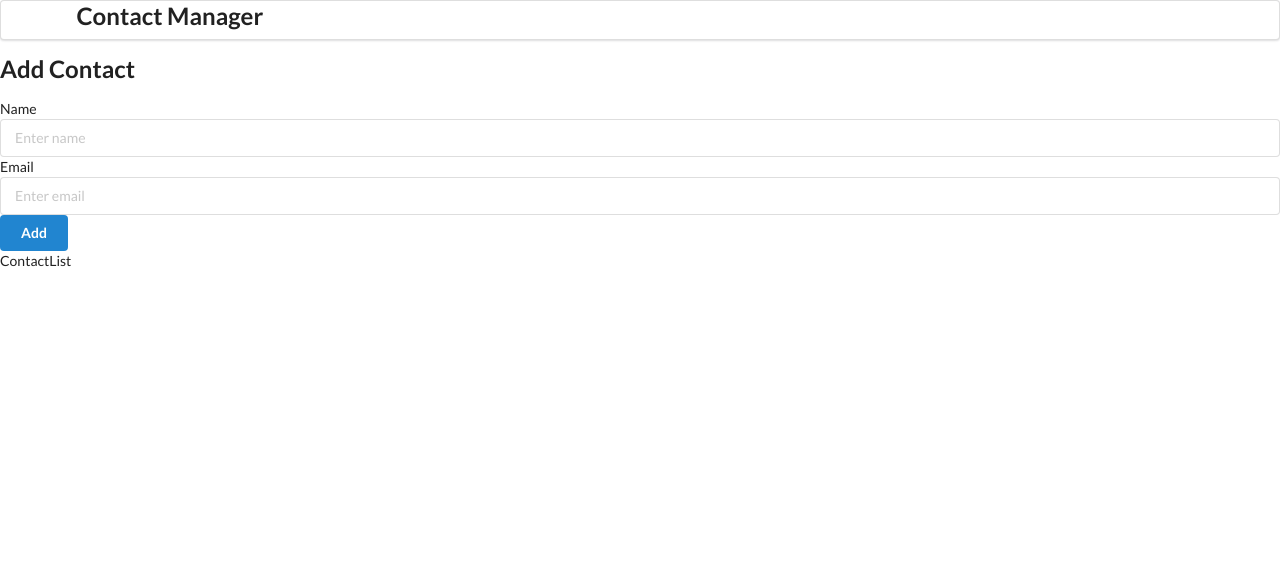
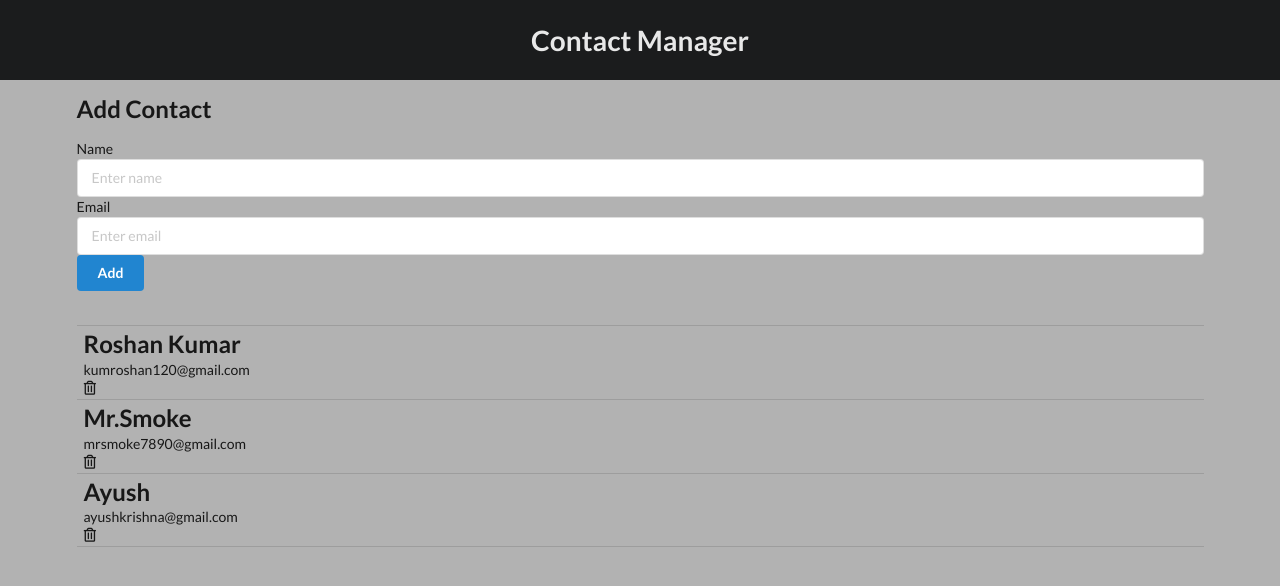
Before and after one commit to roshanwaa/contact-app, a React (Create React App) app: page / in a window 1280 px wide. Shown: the top 586 px of the page. Built offline with nearby package versions, Linux system fonts and the light colour scheme.

Commit message:
Add Contact List

```diff
--- a/src/Components/App.css
+++ b/src/Components/App.css
@@ -1,15 +1,3 @@
 .App {
   text-align: center;
 }
-
-.App-header {
-  background-color: #282c34;
-  min-height: 100vh;
-  min-width: 100%;
-  display: flex;
-  flex-direction: column;
-  align-items: center;
-  justify-content: center;
-  font-size: calc(10px + 2vmin);
-  color: white;
-}
--- a/src/Components/App.jsx
+++ b/src/Components/App.jsx
@@ -5,12 +5,33 @@ import { AddContact } from './AddContact';
 import { ContactList } from './ContactList';
 
 function App() {
+  const contact = [
+    {
+      id: '1',
+      name: 'Roshan Kumar',
+      email: 'kumroshan120@gmail.com',
+    },
+    {
+      id: '2',
+      name: 'Mr.Smoke',
+      email: 'mrsmoke7890@gmail.com',
+    },
+    {
+      id: '3',
+      name: 'Ayush',
+      email: 'ayushkrishna@gmail.com',
+    },
+  ];
+
   return (
-    <div>
+    <>
       <Header />
-      <AddContact />
-      <ContactList />
-    </div>
+      <div className="ui container">
+        <AddContact />
+        <br />
+        <ContactList contacts={contact} />
+      </div>
+    </>
   );
 }
 
--- a/src/Components/ContactList.jsx
+++ b/src/Components/ContactList.jsx
@@ -1,5 +1,20 @@
 import React from 'react';
 
-export const ContactList = () => {
-  return <div>ContactList</div>;
+export const ContactList = (props) => {
+  const renderContacts = props.contacts.map((contact, key) => {
+    return (
+      <div className="item" key={key}>
+        <div className="content">
+          <div className="header">
+            <h2>{contact.name}</h2>
+          </div>
+          <div className="">
+            <p>{contact.email}</p>
+          </div>
+        </div>
+        <i className="trash alternate outline icon"></i>
+      </div>
+    );
+  });
+  return <div className="ui celled list">{renderContacts}</div>;
 };
--- /dev/null
+++ b/src/Components/Header.css
@@ -0,0 +1,8 @@
+.ui.menu {
+  border-radius: 0;
+}
+
+.ui.menu > .container,
+.ui.menu > .grid {
+  justify-content: space-around;
+}
--- a/src/Components/Header.jsx
+++ b/src/Components/Header.jsx
@@ -1,10 +1,10 @@
 import React from 'react';
-
+import './Header.css';
 export const Header = () => {
   return (
-    <div size="huge" className="ui menu">
-      <div className="ui container center" size="huge">
-        <h2>Contact Manager</h2>
+    <div className="ui inverted large borderless fluid menu">
+      <div className="ui container canter">
+        <h1 className="header item">Contact Manager</h1>
       </div>
     </div>
   );
--- /dev/null
+++ b/src/index.css
@@ -0,0 +1,3 @@
+body {
+  background-color: #b2b2b2;
+}
--- a/src/index.js
+++ b/src/index.js
@@ -1,6 +1,7 @@
 import React from 'react';
 import ReactDOM from 'react-dom/client';
 import App from './Components/App';
+import './index.css';
 
 const root = ReactDOM.createRoot(document.getElementById('root'));
 root.render(
```
